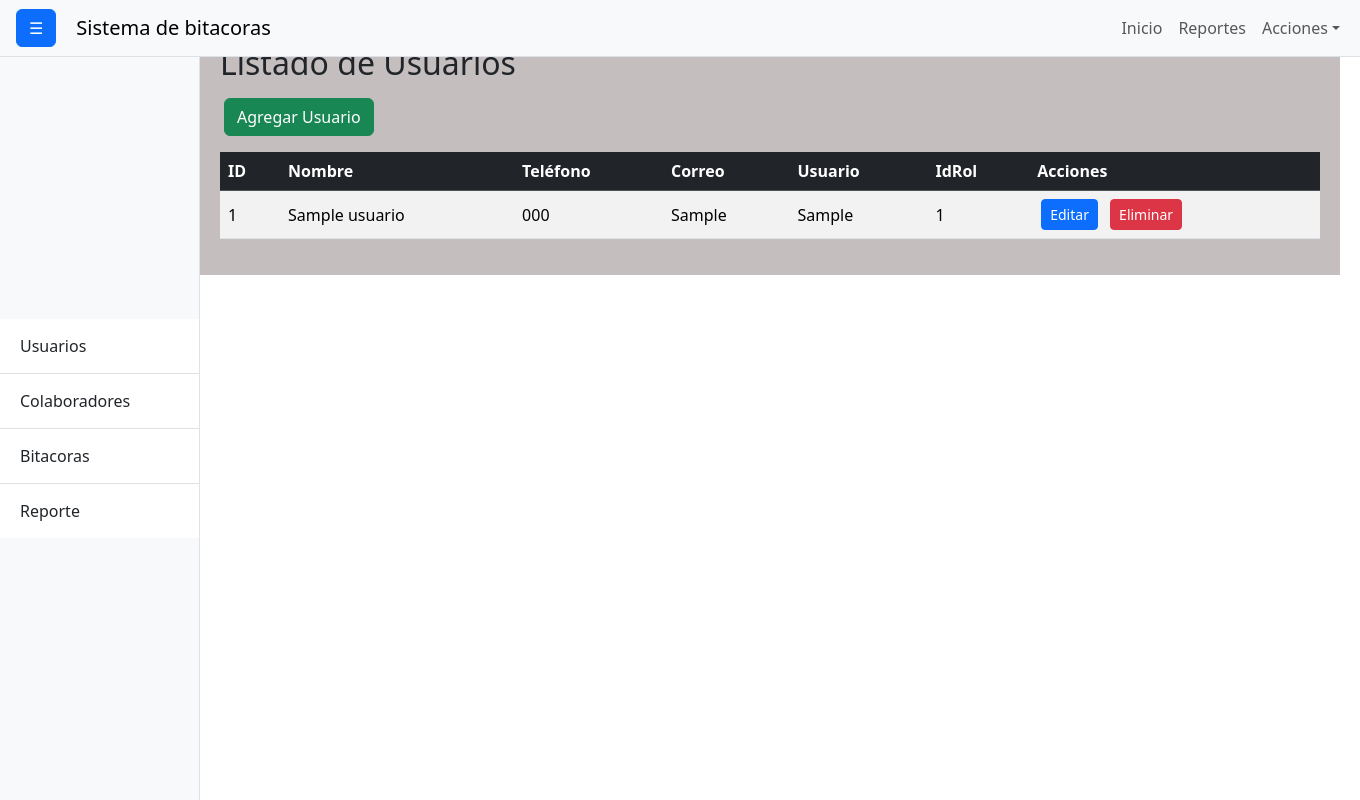
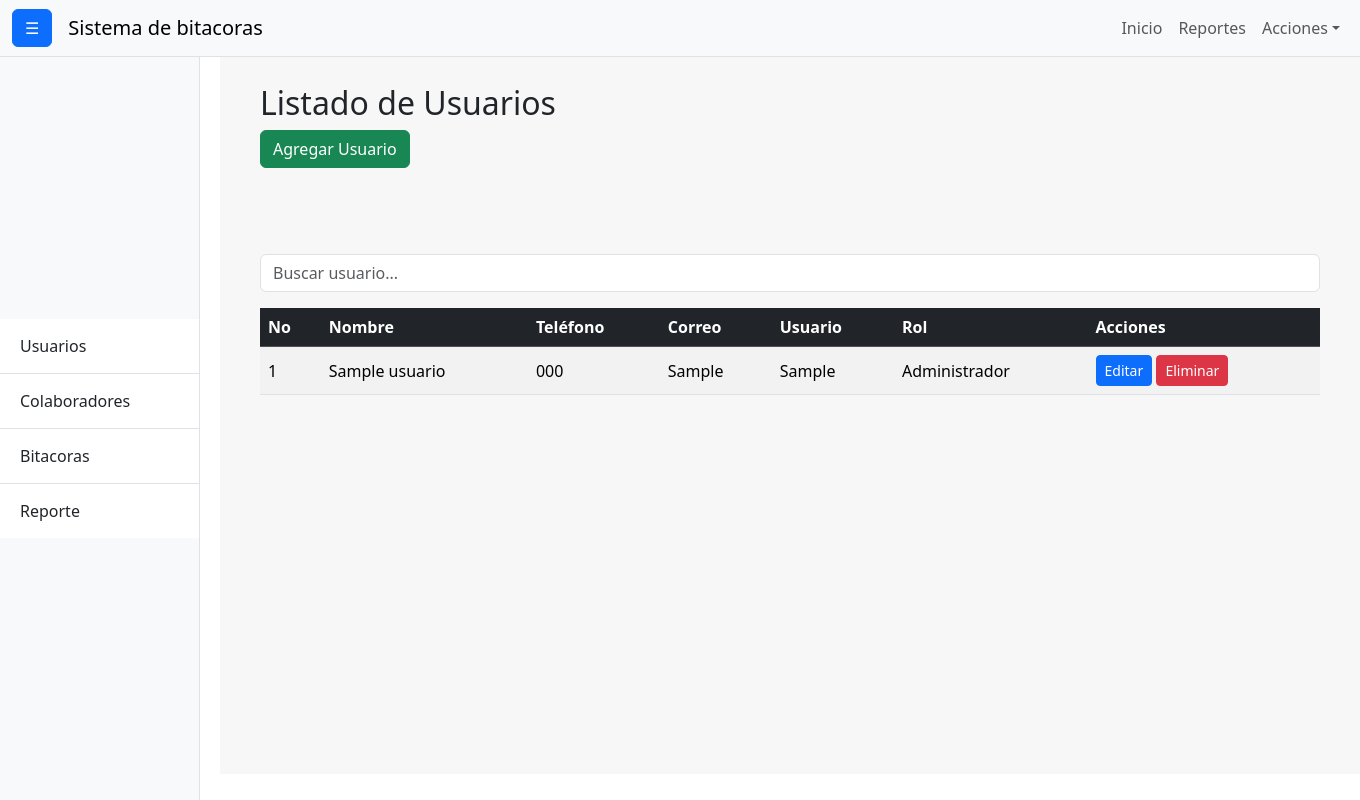
Before and after one commit to LE0-AR/Progra, a PHP site: page /DW/Views/Admin/ListaUsuarios.php in a window 1360 px wide. Run offline with PHP 8.4, Linux system fonts and the light colour scheme; tables that the repository leaves empty or names only in its code hold one stand-in row (values such as "Sample post"); a stand-in replaces the project's code that opens the database connection; some libraries are stand-ins or nearby versions.

Commit message:
Crud de usuario

```diff
--- a/Controller/Ajax/Usuario.php
+++ b/Controller/Ajax/Usuario.php
@@ -1,59 +1,132 @@
 <?php
+// Archivo: Controller/Ajax/Usuario.php (VERSIÓN FINAL COMPLETA)
+
+session_start();
 require_once "../Config/Conexion.php";
 
-// Forzar que la respuesta sea JSON
-header('Content-Type: application/json');
+header('Content-Type: application/json; charset=utf-8');
 
-// Función para responder JSON y salir
-function respond($arr){
-    echo json_encode($arr);
-    exit;
+if (isset($_GET['accion']) && $_GET['accion'] == "obtener" && isset($_GET['id'])) {
+    $id = intval($_GET['id']);
+    $sql = "SELECT * FROM usuario WHERE IdUsuario = ?";
+    $stmt = $conexion->prepare($sql);
+    $stmt->bind_param("i", $id);
+    $stmt->execute();
+    $resultado = $stmt->get_result();
+
+    if ($fila = $resultado->fetch_assoc()) {
+        echo json_encode(["status" => "ok", "data" => $fila]);
+    } else {
+        echo json_encode(["status" => "error", "msg" => "Usuario no encontrado"]);
+    }
 }
 
-// Listar usuarios
-if(isset($_GET['action']) && $_GET['action'] == "listar"){
-    $sql = "SELECT IdUsuario, Nombre, Telefono, Correo, usuario, IdRol FROM usuarios";
-    $result = $conexion->query($sql);
-    $data = [];
-    while($row = $result->fetch_assoc()){
-        $data[] = $row;
-    }
-    respond($data);
-}
+// ==========================================================
+// == 2. AGREGAR UN NUEVO USUARIO ==
+// ==========================================================
+if ($_SERVER['REQUEST_METHOD'] == 'POST' && isset($_POST['accion']) && $_POST['accion'] == 'agregar') {
 
-// Agregar usuario
-if(isset($_POST['action']) && $_POST['action'] == "agregar"){
     $nombre = $_POST['nombre'];
     $telefono = $_POST['telefono'];
     $correo = $_POST['correo'];
     $usuario = $_POST['usuario'];
-    $password = password_hash($_POST['password'], PASSWORD_DEFAULT);
-    $idRol = $_POST['idRol'];
+    $clave = $_POST['clave'];
+    $idRol = $_POST['rol'];
 
-    $sql = "INSERT INTO usuarios (Nombre, Telefono, Correo, usuario, password, IdRol)
-            VALUES ('$nombre', '$telefono', '$correo', '$usuario', '$password', '$idRol')";
-    respond(['status' => $conexion->query($sql) ? 'ok' : 'error']);
+    $clave_hasheada = password_hash($clave, PASSWORD_DEFAULT);
+
+    // VERIFICA que los nombres de tus columnas (nombre, telefono, etc.) sean correctos.
+    // Asegúrate que la columna de la contraseña se llame 'password' en tu DB.
+    $sql = "INSERT INTO usuario (nombre, telefono, correo, usuario, password, IdRol) VALUES (?, ?, ?, ?, ?, ?)";
+    $stmt = $conexion->prepare($sql);
+
+    if ($stmt) {
+        $stmt->bind_param("sssssi", $nombre, $telefono, $correo, $usuario, $clave_hasheada, $idRol);
+        if ($stmt->execute()) {
+            $_SESSION['mensaje'] = "Usuario agregado correctamente.";
+            $_SESSION['tipo_mensaje'] = "success";
+        } else {
+            $_SESSION['mensaje'] = "Error al guardar en la base de datos.";
+            $_SESSION['tipo_mensaje'] = "error";
+        }
+    } else {
+        $_SESSION['mensaje'] = "Error al preparar la consulta.";
+        $_SESSION['tipo_mensaje'] = "error";
+    }
+
+    // Revisa que esta ruta a tu lista sea la correcta.
+    header('Location: ../../Views/Admin/ListaUsuarios.php');
+    exit();
 }
 
-// Editar usuario
-if(isset($_POST['action']) && $_POST['action'] == "editar"){
-    $id = $_POST['id'];
+// ==========================================================
+// == 3. EDITAR UN USUARIO EXISTENTE ==
+// ==========================================================
+if ($_SERVER['REQUEST_METHOD'] == 'POST' && isset($_POST['accion']) && $_POST['accion'] == 'editar') {
+
+    $idUsuario = $_POST['idUsuario'];
     $nombre = $_POST['nombre'];
     $telefono = $_POST['telefono'];
     $correo = $_POST['correo'];
     $usuario = $_POST['usuario'];
-    $idRol = $_POST['idRol'];
+    $idRol = $_POST['rol'];
+    $clave = $_POST['clave'];
 
-    $sql = "UPDATE usuarios
-            SET Nombre='$nombre', Telefono='$telefono', Correo='$correo', usuario='$usuario', IdRol='$idRol'
-            WHERE IdUsuario=$id";
-    respond(['status' => $conexion->query($sql) ? 'ok' : 'error']);
+    if (!empty($clave)) {
+        // Si el usuario escribió una nueva contraseña, la actualizamos.
+        $clave_hasheada = password_hash($clave, PASSWORD_DEFAULT);
+        $sql = "UPDATE usuario SET nombre=?, telefono=?, correo=?, usuario=?, password=?, IdRol=? WHERE IdUsuario=?";
+        $stmt = $conexion->prepare($sql);
+        $stmt->bind_param("sssssii", $nombre, $telefono, $correo, $usuario, $clave_hasheada, $idRol, $idUsuario);
+    } else {
+        // Si el campo de contraseña está vacío, no la actualizamos.
+        $sql = "UPDATE usuario SET nombre=?, telefono=?, correo=?, usuario=?, IdRol=? WHERE IdUsuario=?";
+        $stmt = $conexion->prepare($sql);
+        $stmt->bind_param("ssssii", $nombre, $telefono, $correo, $usuario, $idRol, $idUsuario);
+    }
+
+    if ($stmt && $stmt->execute()) {
+        $_SESSION['mensaje'] = "Usuario actualizado correctamente.";
+        $_SESSION['tipo_mensaje'] = "success";
+    } else {
+        $_SESSION['mensaje'] = "Error al actualizar el usuario.";
+        $_SESSION['tipo_mensaje'] = "error";
+    }
+
+    header('Location: ../../Views/Admin/ListaUsuarios.php');
+    exit();
 }
 
-// Eliminar usuario
-if(isset($_POST['action']) && $_POST['action'] == "eliminar"){
-    $id = $_POST['id'];
-    $sql = "DELETE FROM usuarios WHERE IdUsuario=$id";
-    respond(['status' => $conexion->query($sql) ? 'ok' : 'error']);
+// ==========================================================
+// == 4. ELIMINAR UN USUARIO ==
+// ==========================================================
+if (isset($_GET['accion']) && $_GET['accion'] == 'eliminar' && isset($_GET['id'])) {
+
+    $idUsuario = intval($_GET['id']);
+    $sql = "DELETE FROM usuario WHERE IdUsuario = ?";
+    $stmt = $conexion->prepare($sql);
+
+    if ($stmt) {
+        $stmt->bind_param("i", $idUsuario);
+        if ($stmt->execute()) {
+            $_SESSION['mensaje'] = "Usuario eliminado correctamente.";
+            $_SESSION['tipo_mensaje'] = "success";
+        } else {
+            $_SESSION['mensaje'] = "Error al eliminar el usuario.";
+            $_SESSION['tipo_mensaje'] = "error";
+        }
+    } else {
+        $_SESSION['mensaje'] = "Error al preparar la consulta.";
+        $_SESSION['tipo_mensaje'] = "error";
+    }
+
+    header('Location: ../../Views/Admin/ListaUsuarios.php');
+    exit();
 }
+
+// ==========================================================
+// == 5. REDIRECCIÓN FINAL (SI NINGUNA ACCIÓN COINCIDE) ==
+// ==========================================================
+header('Location: ../../Views/Admin/ListaUsuarios.php');
+exit();
 ?>
--- a/Controller/Server/head.php
+++ b/Controller/Server/head.php
@@ -2,22 +2,25 @@
 <meta http-equiv="X-UA-Compatible" content="IE=edge">
 <meta name="viewport" content="width=device-width, initial-scale=1.0">
 <title><?php echo APP_NAME; ?></title>
-<link rel="stylesheet" href="https://cdn.jsdelivr.net/npm/bootstrap@4.0.0/dist/css/bootstrap.min.css" integrity="sha384-Gn5384xqQ1aoWXA+058RXPxPg6fy4IWvTNh0E263XmFcJlSAwiGgFAW/dAiS6JXm" crossorigin="anonymous">
+
+<!-- Bootstrap 5 (CSS + JS bundle con Popper incluido) -->
+<link href="https://cdn.jsdelivr.net/npm/bootstrap@5.3.3/dist/css/bootstrap.min.css" rel="stylesheet">
+<script src="https://cdn.jsdelivr.net/npm/bootstrap@5.3.3/dist/js/bootstrap.bundle.min.js"></script>
+
+<!-- Font Awesome -->
 <link rel="stylesheet" href="https://cdnjs.cloudflare.com/ajax/libs/font-awesome/5.15.4/css/all.min.css">
+
+<!-- Google Fonts -->
 <link rel="preconnect" href="https://fonts.googleapis.com">
-<link rel="shortcut icon" href="../../Model/img/LOGO.png" type="image/x-icon">
 <link rel="preconnect" href="https://fonts.gstatic.com" crossorigin>
 <link href="https://fonts.googleapis.com/css2?family=Bebas+Neue&family=Libre+Franklin:ital,wght@0,100..900;1,100..900&display=swap" rel="stylesheet">
-<script src="https://code.jquery.com/jquery-3.2.1.slim.min.js" integrity="sha384-KJ3o2DKtIkvYIK3UENzmM7KCkRr/rE9/Qpg6aAZGJwFDMVNA/GpGFF93hXpG5KkN" crossorigin="anonymous"></script>
-<script src="https://cdn.jsdelivr.net/npm/bootstrap@4.0.0/dist/js/bootstrap.min.js" integrity="sha384-JZR6Spejh4U02d8jOt6vLEHfe/JQGiRRSQQxSfFWpi1MquVdAyjUar5+76PVCmYl" crossorigin="anonymous"></script>
-<link href="//maxcdn.bootstrapcdn.com/bootstrap/4.1.1/css/bootstrap.min.css" rel="stylesheet" id="bootstrap-css">
-<script src="//maxcdn.bootstrapcdn.com/bootstrap/4.1.1/js/bootstrap.min.js"></script>
-<script src="//cdnjs.cloudflare.com/ajax/libs/jquery/3.2.1/jquery.min.js"></script>
-<link rel="stylesheet" href="https://cdn.jsdelivr.net/npm/sweetalert2@11.0.19/dist/sweetalert2.min.css">
-<link href="https://cdn.jsdelivr.net/npm/bootstrap@5.3.3/dist/css/bootstrap.min.css" rel="stylesheet">
 
-<script src="https://cdn.jsdelivr.net/npm/bootstrap@5.3.3/dist/js/bootstrap.bundle.min.js">
+<!-- SweetAlert -->
+<link rel="stylesheet" href="https://cdn.jsdelivr.net/npm/sweetalert2@11/dist/sweetalert2.min.css">
+<script src="https://cdn.jsdelivr.net/npm/sweetalert2@11"></script>
 
-</script>
-<link href="https://cdn.jsdelivr.net/npm/bootstrap@5.3.0/dist/css/bootstrap.min.css" rel="stylesheet">
-<script src="https://cdn.jsdelivr.net/npm/sweetalert2@11"></script>
+<!-- Favicon -->
+<link rel="shortcut icon" href="../../Model/img/LOGO.png" type="image/x-icon">
+
+<!-- jQuery (opcional, pero útil para simplificar el manejo del DOM) -->
+<script src="https://code.jquery.com/jquery-3.6.0.min.js"></script>
--- a/Model/Admin/Home.php
+++ b/Model/Admin/Home.php
@@ -24,7 +24,7 @@
                                 <p class="card-text">Acceder a los regritros de usuarios.</p>
                                 <div class="card-footer">
                                     <div class="btn-group">
-                                        <a type="button" class="btn btn-outline-success">Ver </a>
+                                        <a type="button" class="btn btn-outline-success" href="ListaUsuarios.php"> Ver </a>
                                     </div>
                                     <span class="time-text">Registros <p>150</p></span>
                                 </div>
--- /dev/null
+++ b/Model/css/ListaUsuario.css
@@ -0,0 +1,70 @@
+*{
+    margin: 0;
+    padding: 0;
+    box-sizing: border-box;
+}
+body {
+    font-family: Arial, sans-serif;
+    background-color: #f4f4f4;
+    padding: 20px;
+}
+    #content {
+        margin-top: 70px;
+        margin-left: 200px;
+        padding: 40px;
+        background-color: #f7f7f7;
+        min-height: calc(100vh - 70px);
+    }
+
+    /* Nuevos estilos para ajustar espaciado */
+    .content-header {
+        margin-bottom: 40px;
+        /* Más espacio después del título */
+    }
+
+    #btnAgregar {
+        margin-bottom: 30px;
+        /* Más espacio después del botón */
+    }
+
+    .table-responsive {
+        margin-top: 20px;
+        /* Espacio antes de la tabla */
+    }
+
+
+/*Alesrtas de agregar*//* --- Estilos para el formulario en SweetAlert2 --- */
+/* --- Estilos para el formulario GRID en SweetAlert2 --- */
+
+/* Estilo para el título, simulando el encabezado azul del ejemplo */
+.swal2-title {
+    background-color: #007bff; /* Un azul similar al del ejemplo */
+    color: white !important;
+    padding: 15px !important;
+    margin: -20px -20px 20px -20px; /* Ajusta para que ocupe todo el ancho */
+    border-radius: 5px 5px 0 0;
+    font-size: 1.25em !important;
+}
+
+/* El contenedor del formulario ahora es una parrilla (grid) */
+.swal-form-grid {
+    display: grid;
+    grid-template-columns: auto 1fr; /* Columna 1: autoancho para etiquetas. Columna 2: el resto del espacio */
+    gap: 15px 10px; /* 15px de espacio vertical, 10px horizontal */
+    align-items: center; /* Centra verticalmente las etiquetas con sus campos */
+    text-align: left;
+}
+
+/* Estilo para las etiquetas en la parrilla */
+.swal-form-label {
+    justify-self: end; /* Alinea las etiquetas a la derecha */
+    font-weight: 600;
+    color: #444;
+}
+
+/* Asegura que los inputs usen todo el ancho de su columna */
+.swal-form-grid .swal2-input,
+.swal-form-grid .swal2-select {
+    width: 100% !important;
+    margin: 0 !important;
+}
--- a/Model/css/PanelAdmin.css
+++ b/Model/css/PanelAdmin.css
@@ -4,9 +4,11 @@
   margin-top: 100px;
   margin-left: 200px;
   padding: 20px;
-  background-color: #c4bebe;
+  background-color: #f7f7f7;
 }
-
+body{
+  background-color: #e9ecef;
+}
 /* --- Sección Superior (Título y botones) --- */
 .hero-section {
   padding: 48px 0;
--- a/Views/Admin/ListaUsuarios.php
+++ b/Views/Admin/ListaUsuarios.php
@@ -1,37 +1,46 @@
 <?php
 // 1. INCLUIR LA CONEXIÓN
 require_once "../../Controller/Config/Conexion.php";
+
 ?>
 
 <!DOCTYPE html>
 <html lang="es">
 
 <head>
-    <meta charset="UTF-8">
-    <title>Usuarios</title>
-    <link rel="stylesheet" href="../../Model/css/PanelAdmin.css">
-    <link rel="stylesheet" href="https://cdn.jsdelivr.net/npm/bootstrap@5.3.2/dist/css/bootstrap.min.css">
-    <script src="https://cdn.jsdelivr.net/npm/sweetalert2@11"></script>
-    <script src="https://code.jquery.com/jquery-3.7.1.min.js"></script>
+    <link rel="stylesheet" href="../../Model/css/ListaUsuario.css">
+    <?php
+    require_once "../../Controller/Server/app.php";
+    include "../../Controller/Server/head.php";
+    ?>
 </head>
+<style>
+
+</style>
 
 <body>
 
     <?php include "../../Model/Admin/Header.php"; ?>
 
     <div id="content" class="container mt-4">
-        <h2 class="mb-3">Listado de Usuarios</h2>
-        <button class="btn btn-success mb-3" id="btnAgregar">Agregar Usuario</button>
+        <div class="content-header">
+            <h2>Listado de Usuarios</h2>
+            <button class="btn btn-success" id="btnAgregar">Agregar Usuario</button>
+        </div>
         <div class="table-responsive">
+            <div class="mb-3 mt-3">
+                <input type="text" class="form-control" id="buscarUsuario" placeholder="Buscar usuario...">
+            </div>
+
             <table class="table table-striped table-hover align-middle" id="tablaUsuarios">
                 <thead class="table-dark">
                     <tr>
-                        <th>ID</th>
+                        <th>No</th>
                         <th>Nombre</th>
                         <th>Teléfono</th>
                         <th>Correo</th>
                         <th>Usuario</th>
-                        <th>IdRol</th>
+                        <th>Rol</th>
                         <th>Acciones</th>
                     </tr>
                 </thead>
@@ -49,28 +58,45 @@
 
                         // 3. VERIFICAR SI HAY REGISTROS
                         if ($resultado->num_rows > 0) {
+                            $contador = 1; // ← Contador manual para enumerar los registros
+
                             // 4. RECORRER LOS RESULTADOS CON UN BUCLE while
                             while ($fila = $resultado->fetch_assoc()) {
+                                // Determinar el rol en texto
+                                $rolTexto = ($fila['IdRol'] == 1) ? "Administrador" : "Usuario";
+
                                 echo "<tr>";
-                                echo "<td>" . htmlspecialchars($fila['IdUsuario']) . "</td>";
+                                echo "<td>" . $contador . "</td>";  // ← Imprime el número de fila
                                 echo "<td>" . htmlspecialchars($fila['nombre']) . "</td>";
                                 echo "<td>" . htmlspecialchars($fila['telefono']) . "</td>";
                                 echo "<td>" . htmlspecialchars($fila['correo']) . "</td>";
                                 echo "<td>" . htmlspecialchars($fila['usuario']) . "</td>";
-                                echo "<td>" . htmlspecialchars($fila['IdRol']) . "</td>";
+                                echo "<td>" . htmlspecialchars($rolTexto) . "</td>";
                                 echo "<td>";
-                                echo "<a href='editar_usuario.php?IdUsuario=" . htmlspecialchars($fila['IdUsuario']) . "' class='btn btn-primary btn-sm'>Editar</a> ";
-                                echo "<a href='eliminar_usuario.php?IdUsuario=" . htmlspecialchars($fila['IdUsuario']) . "' class='btn btn-danger btn-sm'>Eliminar</a>";
+                                // Botones de acción con data-id para identificar el usuario
+                                echo "<button
+                                        class='btn btn-primary btn-sm btnEditar'
+                                        data-id='" . $fila['IdUsuario'] . "'
+                                        data-nombre='" . htmlspecialchars($fila['nombre'], ENT_QUOTES) . "'
+                                        data-telefono='" . htmlspecialchars($fila['telefono'], ENT_QUOTES) . "'
+                                        data-correo='" . htmlspecialchars($fila['correo'], ENT_QUOTES) . "'
+                                        data-usuario='" . htmlspecialchars($fila['usuario'], ENT_QUOTES) . "'
+                                        data-rol='" . $fila['IdRol'] . "'>
+                                        Editar
+                                    </button> ";
+                                echo "<button onclick='confirmarEliminacion(" . $fila['IdUsuario'] . ")' class='btn btn-danger btn-sm'>Eliminar</button>";
+
                                 echo "</td>";
                                 echo "</tr>";
+
+                                $contador++;
                             }
                         } else {
-                            // Mensaje si no hay usuarios
                             echo "<tr><td colspan='7' class='text-center'>No se encontraron usuarios registrados.</td></tr>";
                         }
-                        $stmt->close(); // Buena práctica cerrar el statement
+                        $stmt->close();
                     } else {
-                        // Manejo de error si la consulta no se pudo preparar
+
                         echo "<tr><td colspan='7' class='text-center'>Error al preparar la consulta: " . htmlspecialchars($conexion->error) . "</td></tr>";
                     }
                     ?>
@@ -78,7 +104,6 @@
             </table>
         </div>
     </div>
-
     <script src="../../Model/js/Usuario.js"></script>
 </body>
 
```
Also changed, not shown: Model/js/Usuario.js (+176 -94 lines), Views/Admin/index.php (+1 -8 lines), .htaccess (added).
